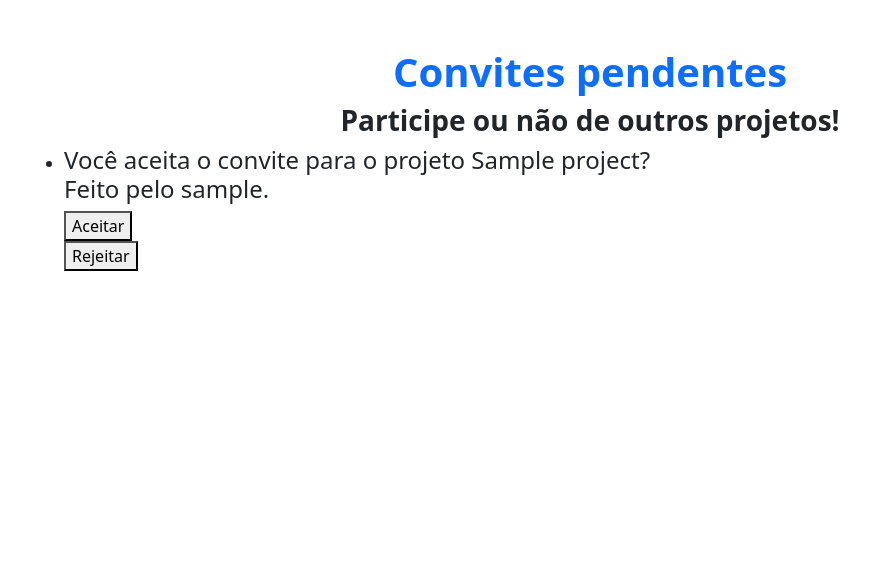
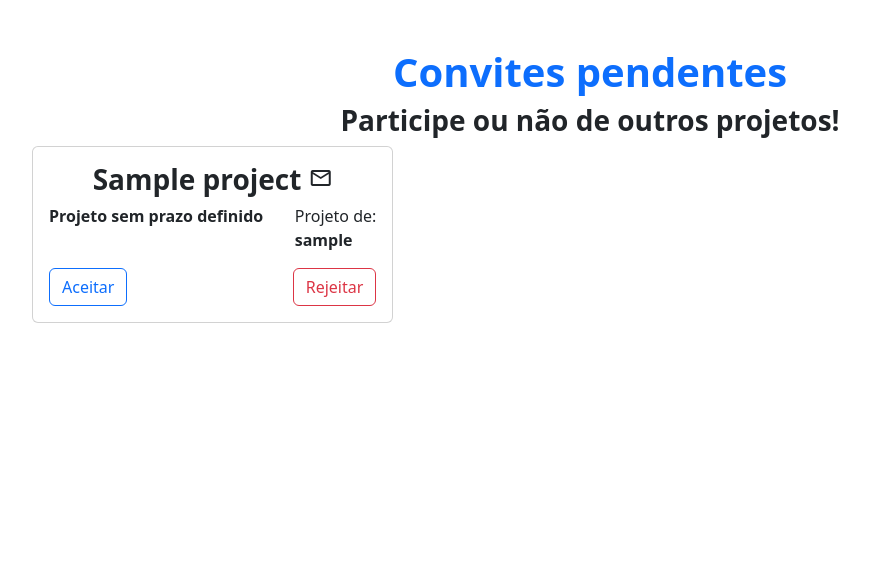
Before and after one commit to lorenaneiva/task-manager, a Django app: page /projects/invites/ in a window 1280 px wide. Shown: the part 104-667 px from the top of the page, without its empty margins (50-919 px from the left). Run offline with Django 5.2, Linux system fonts and the light colour scheme; a user stored in the database is signed in; tables that the repository leaves empty hold one stand-in row (values such as "Sample post"); some libraries are stand-ins or nearby versions.

Commit message:
ajustando flexbox dos convites pendentes

```diff
--- a/task_managers/templates/task_managers/invites_list.html
+++ b/task_managers/templates/task_managers/invites_list.html
@@ -12,24 +12,48 @@
 
 {%block content%}
     {% if invites %}
-    <ul>
+    <div class="row g-3">
      {% for inv in invites %}
-         <li>
-             <h4>
-                 Você aceita o convite para o projeto {{inv.project}}? <br>
-                 Feito pelo {{inv.inviter}}.
+         <div class="col-md-4 d-flex">
+             <div class="card flex-fill">
+                 <div class="card-body d-flex flex-column">
+                    <h4 class="card-title fs-3">
+                     <div class="d-flex justify-content-center align-items-center">
+                        <div>
+                         <strong>{{inv.project}}</strong>
+                         <span class="material-symbols-outlined">mail</span>
+                        </div>
+                     </div>
                     </h4>
+                <div class="d-flex justify-content-between">
+                {% if project.deadline%}
+                <p class="card-text fw-semibold">
+                {{ project.deadline }}
+                </p>
+                {% else %}
+                <p class="card-text fw-semibold">
+                Projeto sem prazo definido
+                </p>
+                {% endif %}
+                <p>
+                Projeto de: <br> <strong>{{inv.project.owner}}</strong>
+                </p>
+            </div>
+                    <div class="d-flex justify-content-between">
                         <form action="{% url 'invites_accept' inv.pk %}" method="post">
                         {% csrf_token %}
-                    <button type="submit">Aceitar</button>
+                            <button type="submit" class="btn btn-outline-primary">Aceitar</button>
                         </form>
                         <form action="{% url 'invites_reject' inv.pk %}" method="post">
                         {% csrf_token %}
-                    <button type="submit">Rejeitar</button>
+                            <button type="submit" class="btn btn-outline-danger">Rejeitar</button>
                         </form>
-            </li>
+                    </div>
+                </div>
+            </div>
+         </div>
      {% endfor %}
-    </ul>
+    </div>
     {% else %}
         <p class="text-center m-5">Você não tem convites pendentes!</p>
     {% endif %}
```
Lines whose indentation alone changed are shown as unchanged.
